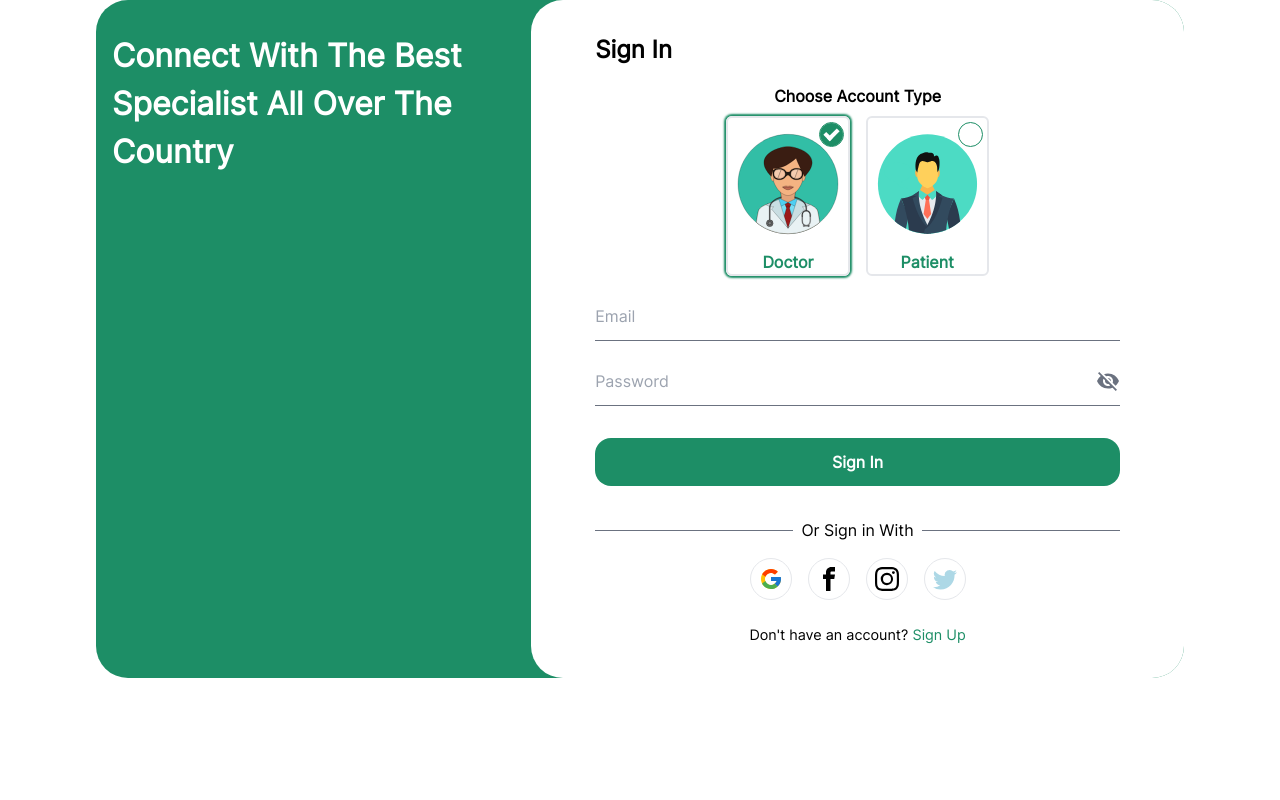
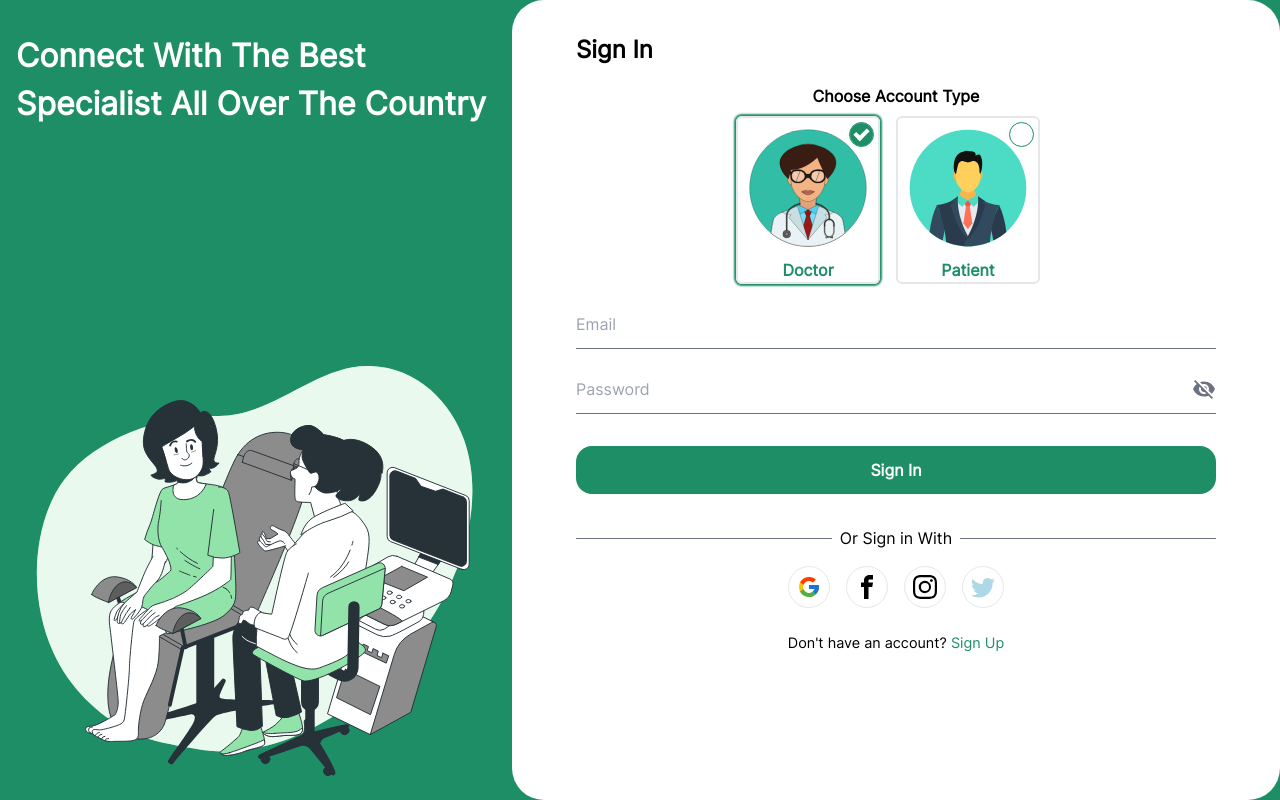
Before and after one commit to Sosaristic/health-connect, a React (Vite) app: page /login in a window 1280 px wide. Built offline with nearby package versions, Linux system fonts and the light colour scheme.

Commit message:
added illustration to sign up and login

```diff
--- a/src/pages/Register.jsx
+++ b/src/pages/Register.jsx
@@ -1,13 +1,17 @@
 import React from "react";
 import { useLocation } from "react-router-dom";
 import { GoogleLogin, SignUpForm, LoginForm, UserTypeInput } from "../components/Form";
+import ConsultantImg from "../assets/svg/medical-consultant.svg";
 export default function Register() {
   const { pathname } = useLocation();
 
   return (
-    <div className="md:bg-primary flex w-[80%] md:w-[95%] lg:w-[85%] mx-auto relative rounded-[2rem]">
-      <div className="lg:w-2/5 md:w-2/4 hidden md:flex px-4">
-        <p className="w-full mt-8 text-[2rem] font-extrabold text-white capitalize">Connect with the best <br /> specialist all over the country</p>
+    <div className="md:bg-primary flex w-[80%] md:w-[100%]  min-h-[100vh] mx-auto relative ">
+      <div className="relative lg:w-2/5 md:w-2/4 hidden md:flex px-4">
+        <p className="w-full mt-8 text-[2rem] font-extrabold text-white capitalize">
+          Connect with the best <br /> specialist all over the country
+        </p>
+        <img src={ConsultantImg} alt="" className="absolute bottom-0 max-w-[30rem]"/>
       </div>
 
       <div className="bg-white w-full md:w-2/4 lg:w-3/5 md:p-[1rem_4rem] relative rounded-[2rem]">
```
Also changed, not shown: src/assets/svg/medical-consultant.svg (added).
